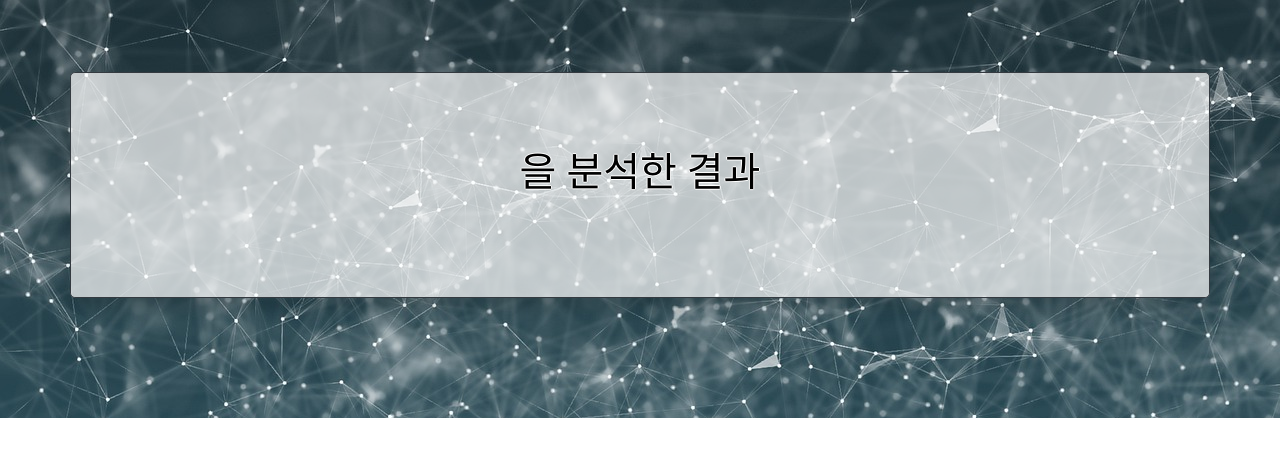
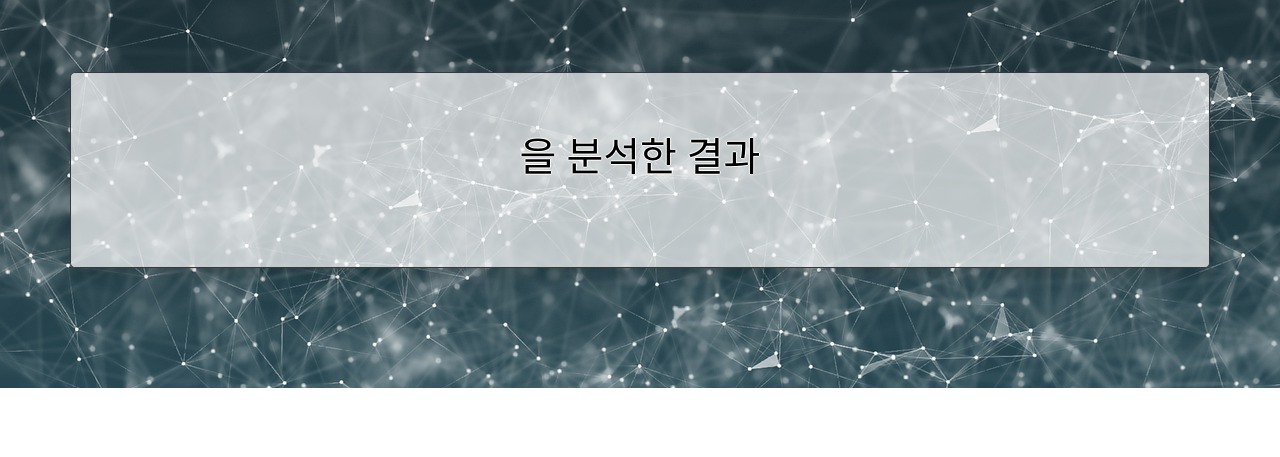
Before and after one commit to HyunAm0225/gsomia-project, a Django app: template webprotect/templates/search.html in a window 1280 px wide. Shown: the part 56-513 px from the top of the page. Run offline with Django 3.2, Linux system fonts and the light colour scheme; the template is opened without the code that fills it, so the values that code supplies are empty; some libraries are stand-ins or nearby versions; some web fonts are replaced.

Commit message:
change the size of text

```diff
--- a/webprotect/templates/search.html
+++ b/webprotect/templates/search.html
@@ -21,7 +21,7 @@
   pre{
     color:black;
     font-weight:bold;
-    font-size:30px;
+    font-size:25px;
     text-shadow:-1px 0 white,0 1px white,1px 0 white,0 -1px white;
   }
   #inner{
@@ -31,7 +31,7 @@
     background-color: #ffffff;
     background-color: rgba( 255, 255, 255, 0.7 );
     font-family: 'CookieRunOTF-Bold', serif;
-    font-size: 20px;
+    font-size: 15px;
   }
 
 </style>
```
